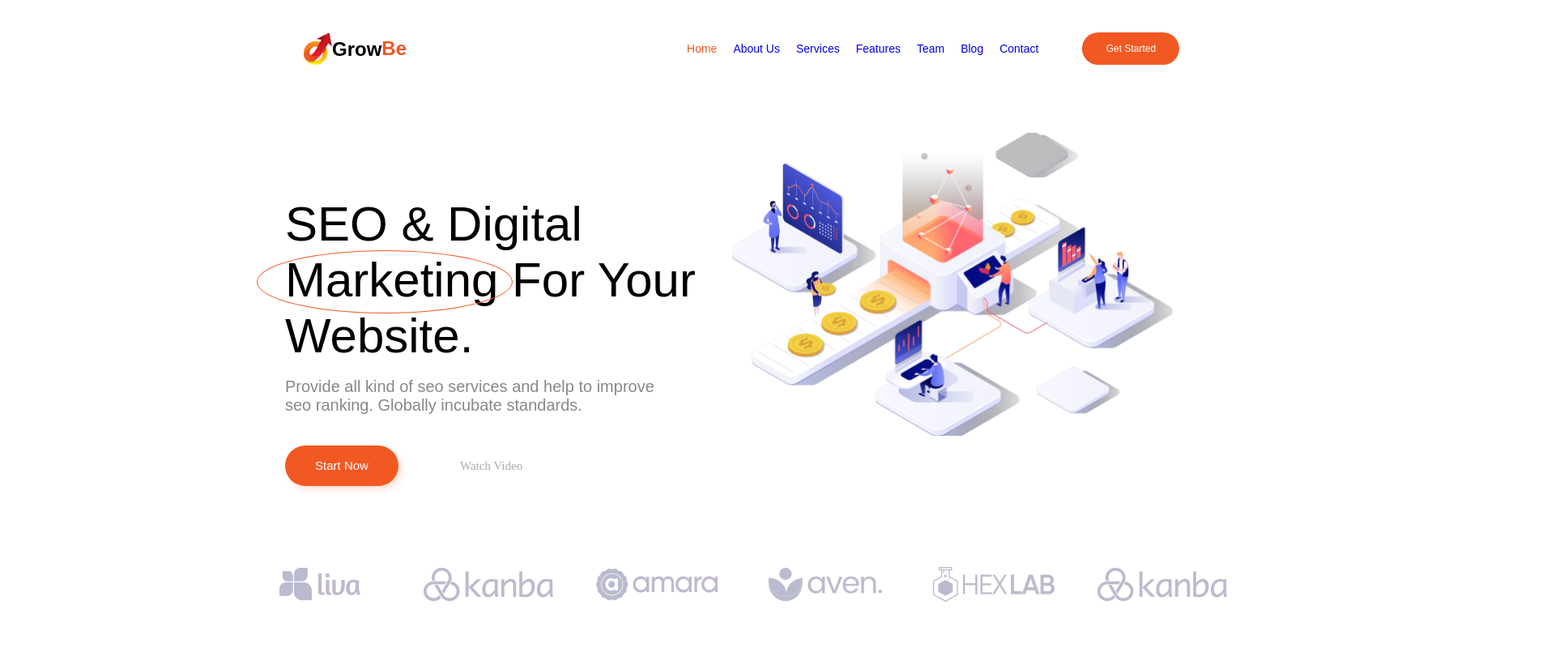
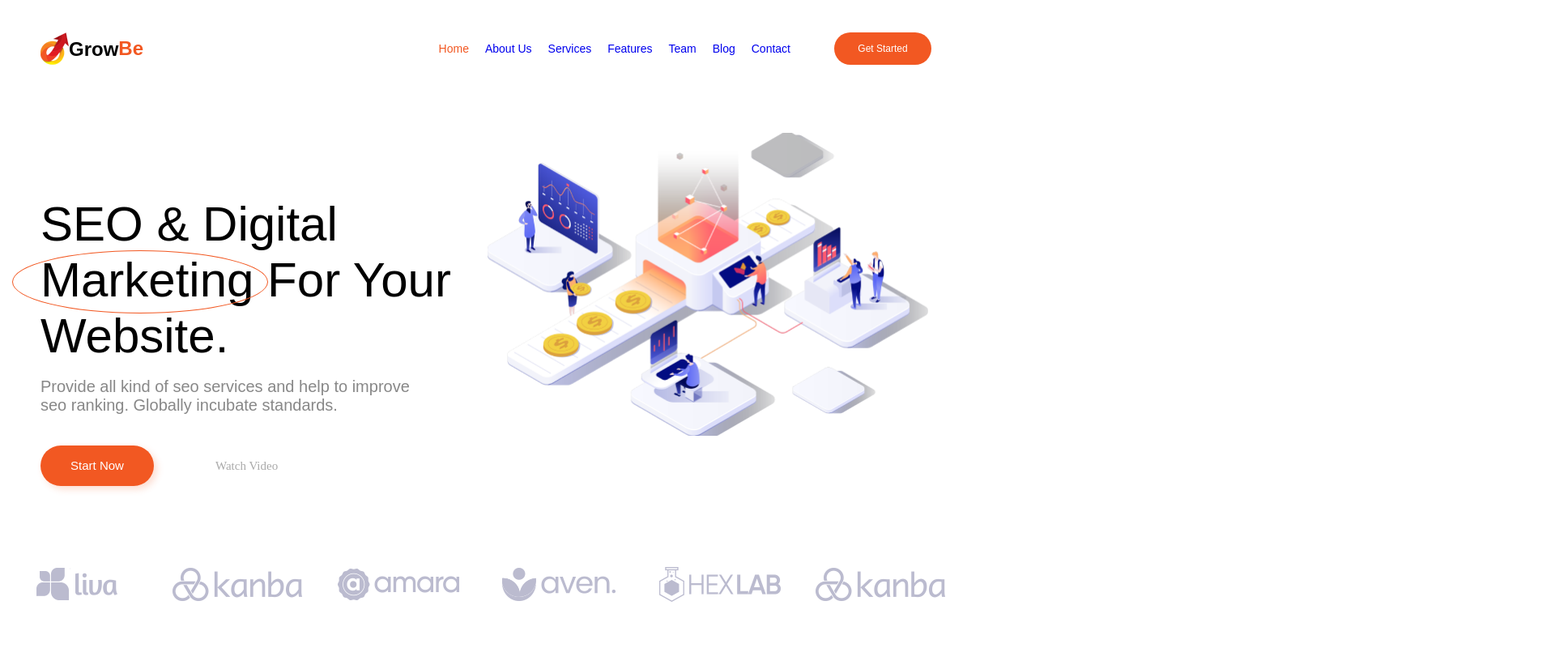
Before and after one commit to beemaster1972/beemaster1972.github.io, a plain HTML site: page index.html in a window 1280 px wide. Shown: the top 800 px of the page at 81% size, 1920 px wide, since content can reach past the window. Drawn offline with Linux system fonts and the light colour scheme.

Commit message:
Modify adoptation

```diff
--- a/css/style.css
+++ b/css/style.css
@@ -11,7 +11,7 @@ button {
 body {
   display: flex;
   flex-direction: column;
-  min-width: 1920px;
+  width: 1200px;
 }
 
 .main {
@@ -25,6 +25,7 @@ body {
   flex-direction: row;
   align-items: center;
   margin-top: 40px;
+  justify-content: space-between;
 }
 
 .header {
@@ -39,8 +40,8 @@ body {
   line-height: 10px;
   gap: 20px;
   text-align: left;
-  margin-left: 346px;
-  margin-right: 375px;
+  /*   margin-left: 375px; */
+  margin-right: 50px;
 }
 
 .logo-container {
@@ -48,7 +49,7 @@ body {
   display: flex;
   flex-direction: row;
   align-items: center;
-  margin-left: 375px;
+  margin-left: 50px;
 }
 
 .logo {
@@ -107,7 +108,7 @@ body {
 .left-container {
   display: flex;
   flex-direction: column;
-  margin-left: 352px;
+  margin-left: 50px;
 }
 
 .left-title {
@@ -138,7 +139,7 @@ body {
 }
 
 .meta_png {
-  margin-right: 439px;
+  margin-right: 50px;
   margin-left: 39px;
   height: 374px;
 }
@@ -188,12 +189,13 @@ body {
 
 .brand-logo {
   display: flex;
+  flex-direction: row;
   margin-top: 97px;
-  margin-left: 315px;
-  margin-right: 375px;
+  margin-left: 15px;
+  margin-right: 50px;
   margin-bottom: 96px;
   justify-content: space-between;
-  gap: 48px;
+  gap: 4%;
 
 }
 
@@ -205,7 +207,7 @@ body {
 .feature-1 {
   width: 310px;
   height: 226px;
-  margin: 140px 61px 125px 404px;
+  margin: 140px 61px 125px 50px;
 
 }
 
@@ -263,7 +265,7 @@ body {
   justify-content: start;
   background-color: #fafafa;
   gap: 30px;
-  padding-left: 375px;
+  padding-left: 50px;
   padding-right: 375px;
 }
 
```
